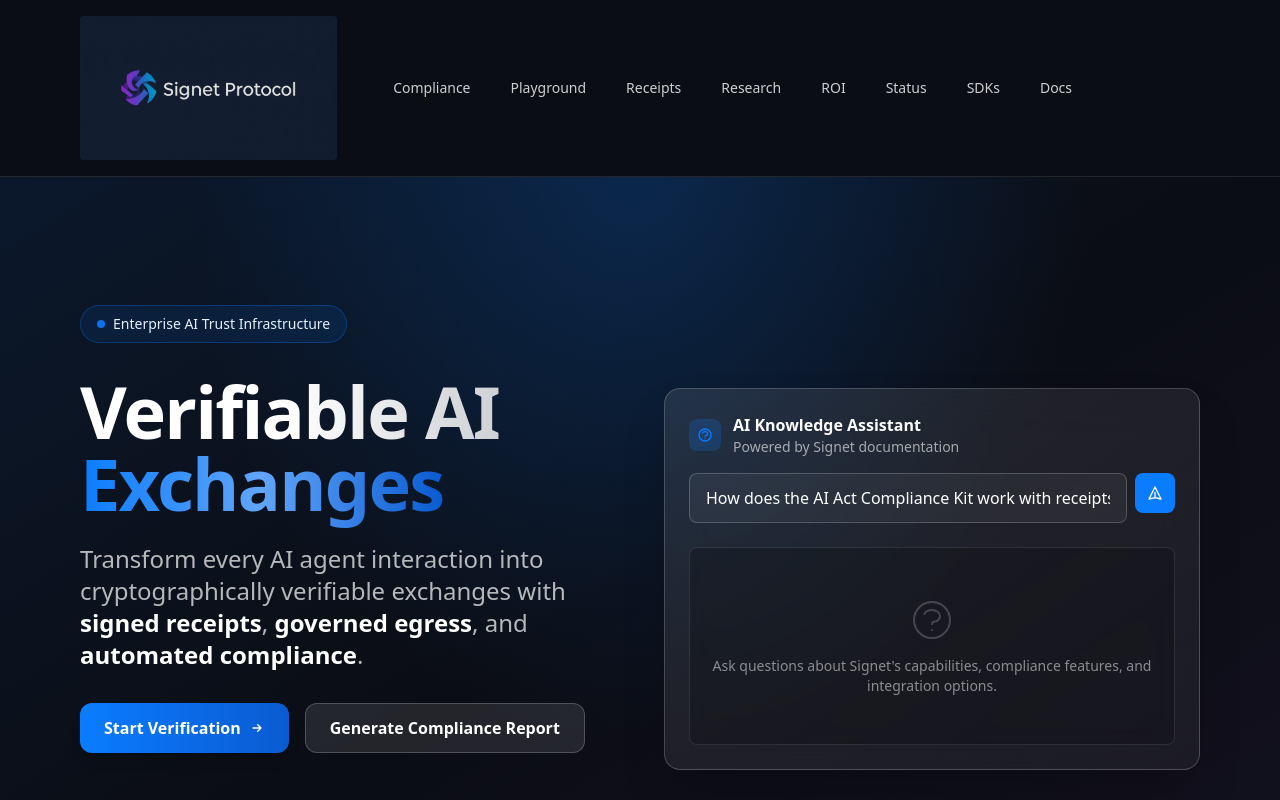
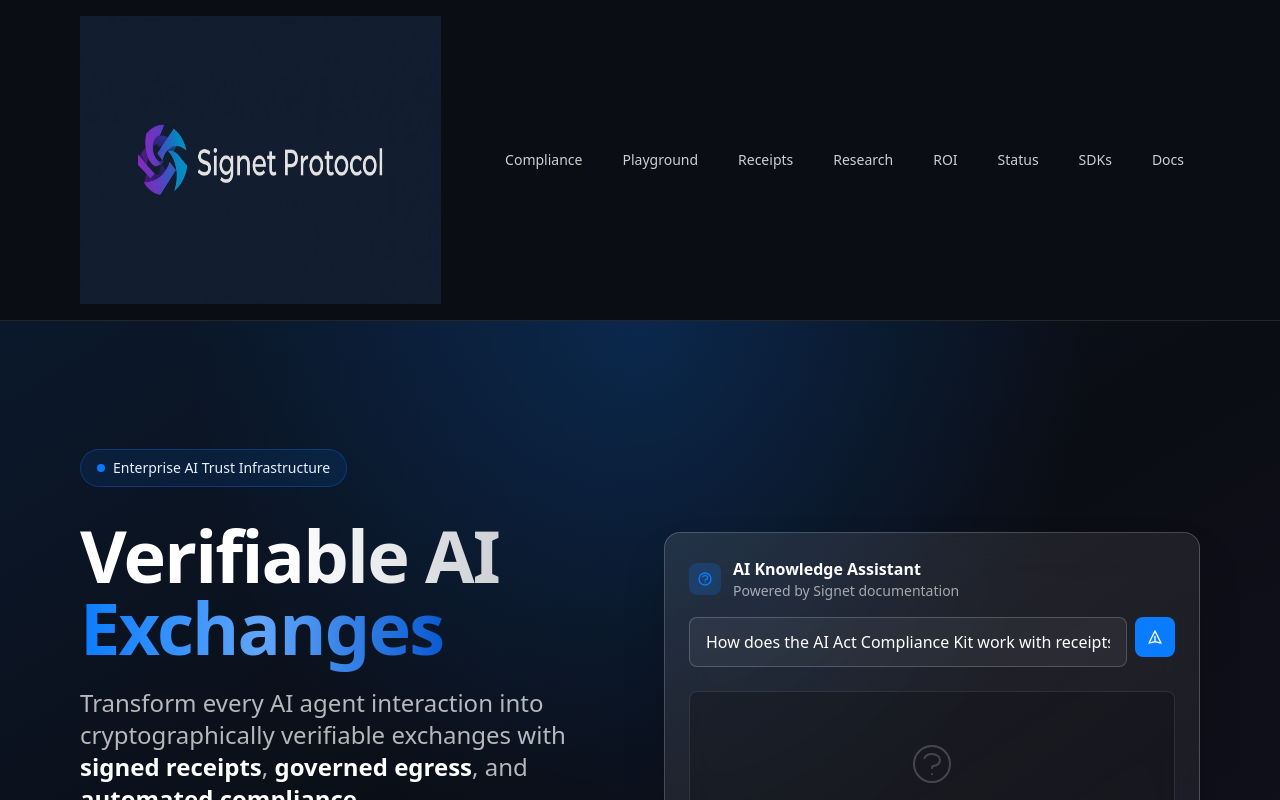
Before and after one commit to Maverick0351a/signetprotocol-frontend-v2, a Next.js app: page / in a window 1280 px wide. Shown: the top 800 px of the page. Built offline with nearby package versions, Linux system fonts and the light colour scheme.

Commit message:
feat: enlarge logo further with responsive sizing & transparent style

```diff
--- a/app/globals.css
+++ b/app/globals.css
@@ -77,3 +77,9 @@
 .nav-btn {
   @apply px-4 py-2 rounded-md hover:bg-white/10 text-white/80 hover:text-white transition-colors duration-150 font-medium;
 }
+
+/* Logo styling */
+.logo-img {
+  @apply opacity-90 hover:opacity-100 transition-opacity duration-200 select-none pointer-events-auto;
+  background: transparent !important;
+}
--- a/app/layout.tsx
+++ b/app/layout.tsx
@@ -13,12 +13,11 @@
       <body>
         <header className="border-b border-white/10">
           <div className="container flex items-center py-4">
-            <Link href="/" className="flex items-center mr-10">
+            <Link href="/" className="flex items-center mr-12">
               <img
                 src="/logo.png"
                 alt="Signet Protocol"
-                className="h-36 w-auto rounded opacity-90 hover:opacity-100 transition-opacity duration-200 max-h-[144px]"
-                style={{ backgroundColor: 'transparent' }}
+                className="logo-img h-40 sm:h-56 md:h-64 lg:h-72 w-auto max-h-[18rem]"
               />
             </Link>
             <nav className="flex items-center gap-2 text-sm">
```
